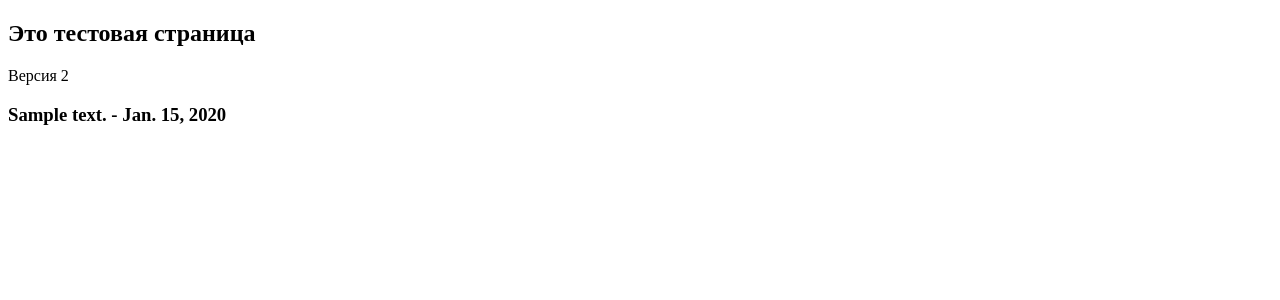
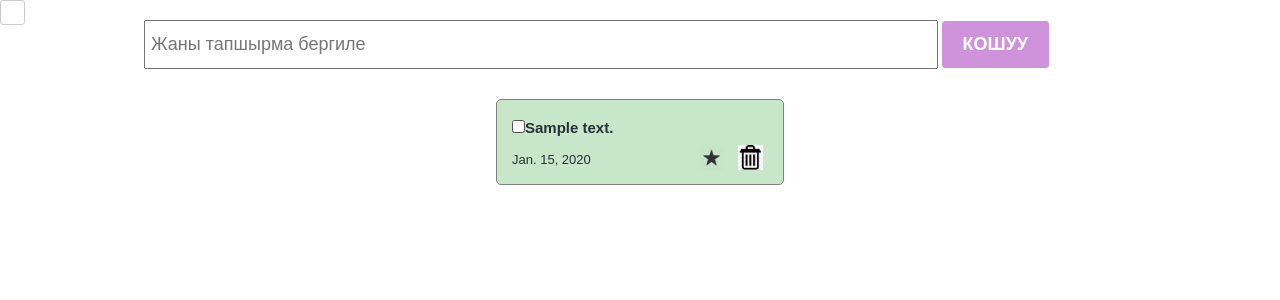
Before and after one commit to AigulBekieva/todokg, a Django app: page /test/ in a window 1280 px wide. Shown: the top 300 px of the page. Run offline with Django 3.2, Linux system fonts and the light colour scheme; tables that the repository leaves empty hold one stand-in row (values such as "Sample post").

Commit message:
connected styles to todo list

```diff
--- a/main/templates/index.html
+++ b/main/templates/index.html
@@ -24,8 +24,7 @@
         </div>
         <div class="todo_container">
             <div class="todo_item">
-
-                 <div class="todo_item_header">
+                <div class="todo_item_header">
                     <label class="checkbox_container">
                         <input type="checkbox"/>
                         <span class="checkmark"></span>
--- a/main/templates/test.html
+++ b/main/templates/test.html
@@ -1,16 +1,53 @@
+{% load static %}
 <!DOCTYPE html>
 <html lang="en">
 <head>
     <meta charset="UTF-8">
     <meta http-equiv="X-UA-Compatible" content="IE=edge">
     <meta name="viewport" content="width=device-width, initial-scale=1.0">
-    <title>Document</title>
+    <title>Todo</title>
+    <!-- <link rel="stylesheet" href="./styles/index.css" /> -->
+    <link rel="stylesheet" href="{% static 'styles/index.css' %}" />
+    <!-- <link rel="stylesheet" href="./styles/checkbox.css"> -->
+    <link rel="stylesheet" href="{% static 'styles/checkbox.css' %}">
+
 </head>
 <body>
-    <h2>Это тестовая страница</h2>
-    <div>Версия 2</div>
-    {% for todo in todo_list %}
-    <h3>{{ todo.text}} - {{todo.created_at}}</h3>
-    {% endfor %}
+    <section>
+        <div class="create_container">
+            <input
+            class="create_input"
+            type="text"
+            placeholder="Жаны тапшырма бергиле"
+            />
+            <button class="create_button">кошуу</button>
+        </div>
+        <div class="todo_container">
+            {% for todo in todo_list %}
+            <div class="todo_item">
+                <div class="todo_item_header">
+                    <label class="checkbox_container">
+                        <input type="checkbox"/>
+                        <span class="checkmark"></span>
+                    </label>
+                    <h4>{{todo.text}}</h4>
+                </div>
+                <div class="todo_item_footer">
+                    <p>{{todo.created_at}}</p>
+                    <div class="action_buttons">
+                        <img src="{% static './icons/unmarked.png' %}"/>
+                        <img src="{% static './icons/delete.png' %}"/>
+                    </div>
+                </div>
+
+            </div>
+         {% endfor %}
+
+
+
+
+
+        </div>
+    </section>
 </body>
 </html>
```
